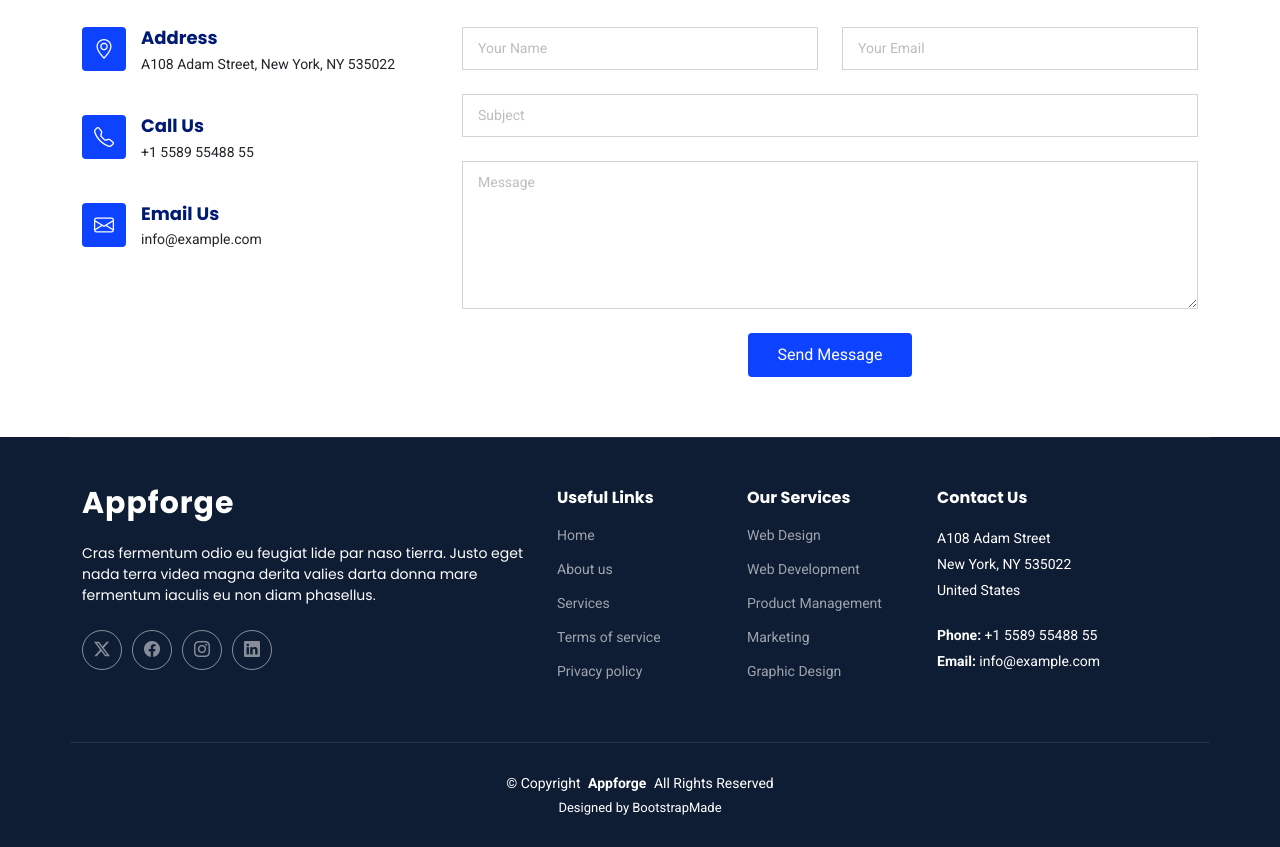
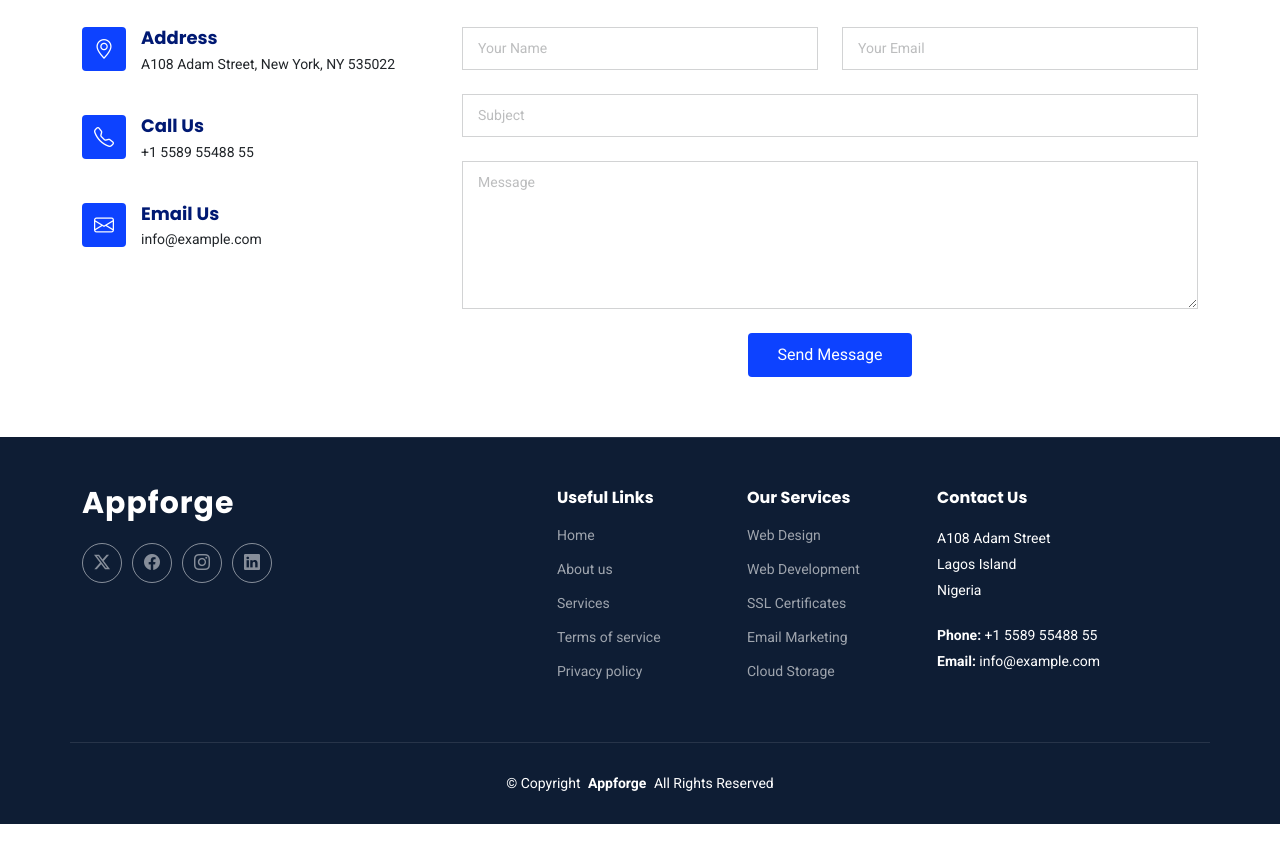
Before and after one commit to Syfon01/Appforge, a plain HTML site: page contact.html in a window 1280 px wide. Shown: the part 698-1545 px from the top of the page. After the commit the page ends 1522 px from the top, so only its background shows below. Drawn offline with Linux system fonts and the light colour scheme.

Commit message:
footer update

```diff
--- a/contact.html
+++ b/contact.html
@@ -232,11 +232,7 @@
             <a href="index.html" class="logo d-flex align-items-center">
               <span class="sitename">Appforge</span>
             </a>
-            <p>
-              Cras fermentum odio eu feugiat lide par naso tierra. Justo eget
-              nada terra videa magna derita valies darta donna mare fermentum
-              iaculis eu non diam phasellus.
-            </p>
+
             <div class="social-links d-flex mt-4">
               <a href=""><i class="bi bi-twitter-x"></i></a>
               <a href=""><i class="bi bi-facebook"></i></a>
@@ -261,9 +257,9 @@
             <ul>
               <li><a href="#">Web Design</a></li>
               <li><a href="#">Web Development</a></li>
-              <li><a href="#">Product Management</a></li>
-              <li><a href="#">Marketing</a></li>
-              <li><a href="#">Graphic Design</a></li>
+              <li><a href="#">SSL Certificates</a></li>
+              <li><a href="#">Email Marketing</a></li>
+              <li><a href="#">Cloud Storage</a></li>
             </ul>
           </div>
 
@@ -272,8 +268,8 @@
           >
             <h4>Contact Us</h4>
             <p>A108 Adam Street</p>
-            <p>New York, NY 535022</p>
-            <p>United States</p>
+            <p>Lagos Island</p>
+            <p>Nigeria</p>
             <p class="mt-4">
               <strong>Phone:</strong> <span>+1 5589 55488 55</span>
             </p>
@@ -288,15 +284,9 @@
           <strong class="px-1 sitename">Appforge</strong>
           <span>All Rights Reserved</span>
         </p>
-        <div class="credits">
-          <!-- All the links in the footer should remain intact. -->
-          <!-- You can delete the links only if you've purchased the pro version. -->
-          <!-- Licensing information: https://bootstrapmade.com/license/ -->
-          <!-- Purchase the pro version with working PHP/AJAX contact form: [buy-url] -->
-          Designed by <a href="https://bootstrapmade.com/">BootstrapMade</a>
-        </div>
       </div>
     </footer>
+
 
     <!-- Scroll Top -->
     <a
```
Also changed, not shown: get-a-quote.html (+7 -17 lines), index.html (+1 -1 lines).
